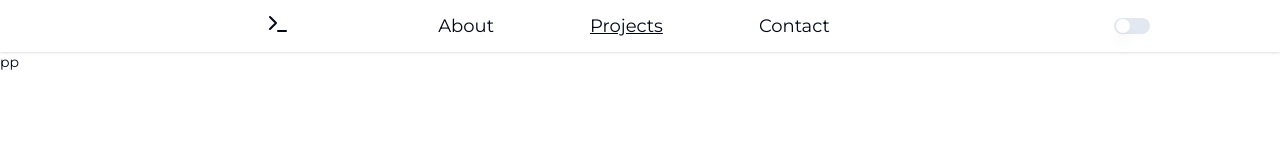
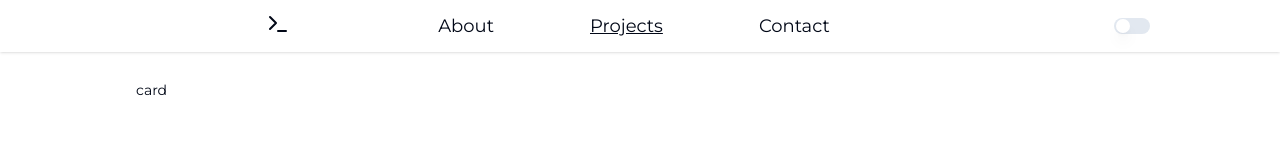
Before and after one commit to PhyuSinKhantAung/phyusinkhantaung, a Next.js app: page /projects in a window 1280 px wide. Shown: the top 160 px of the page. Built offline with nearby package versions, Linux system fonts and the light colour scheme.

Commit message:
wip projects

```diff
--- a/components/Projects.tsx
+++ b/components/Projects.tsx
@@ -1,7 +1,12 @@
 import React from "react";
+import Card from "./ui/card";
 
 const Projects = () => {
-  return <div>pp</div>;
+  return (
+    <div className="md:max-w-[80%] mx-auto p-2 my-5 md:flex items-center">
+      <Card></Card>
+    </div>
+  );
 };
 
 export default Projects;
--- /dev/null
+++ b/components/ui/card.tsx
@@ -0,0 +1,8 @@
+import Image from "next/image";
+import React from "react";
+
+const Card = () => {
+  return <>card</>;
+};
+
+export default Card;
```
Also changed, not shown: components/AboutMe.tsx (+0 -2 lines).
